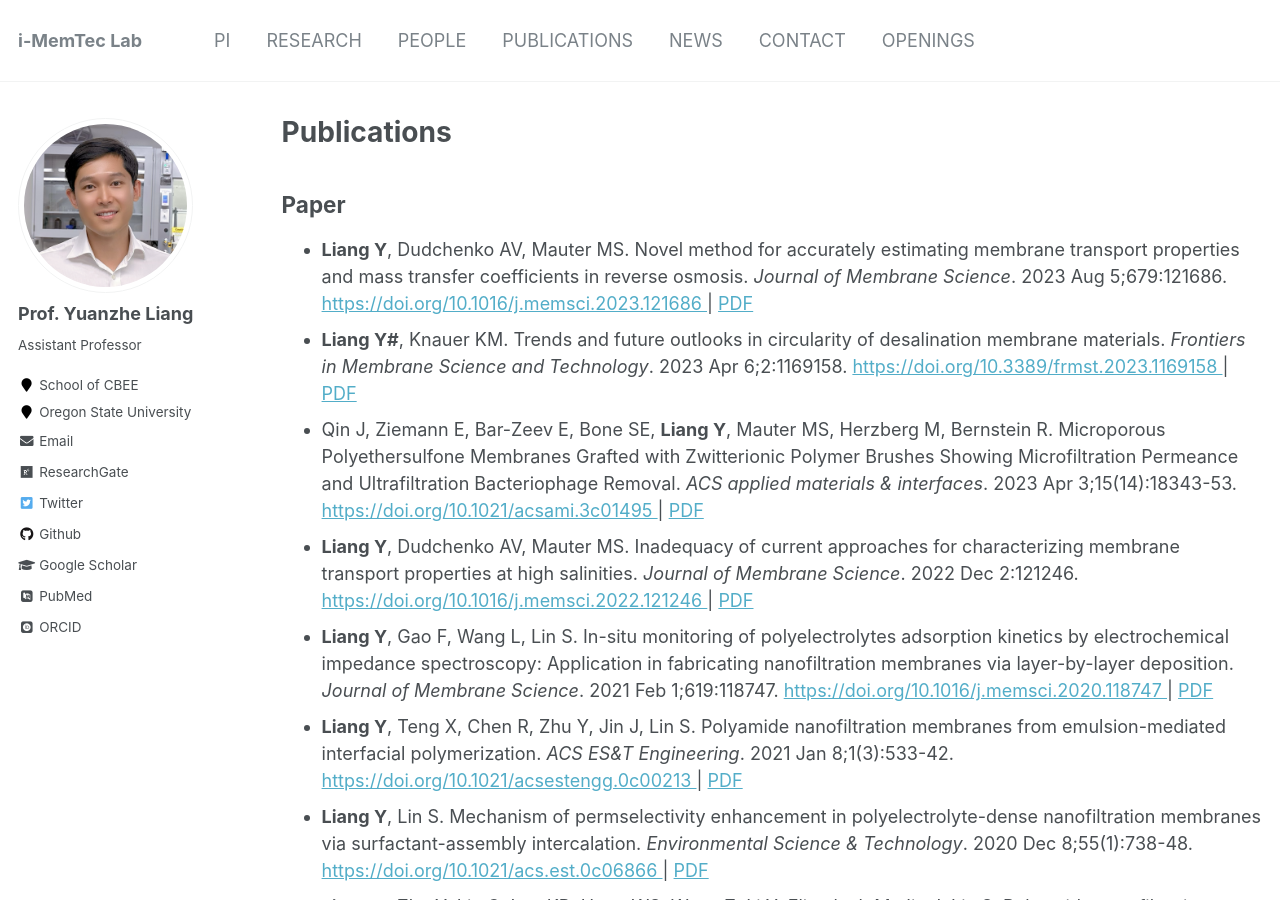
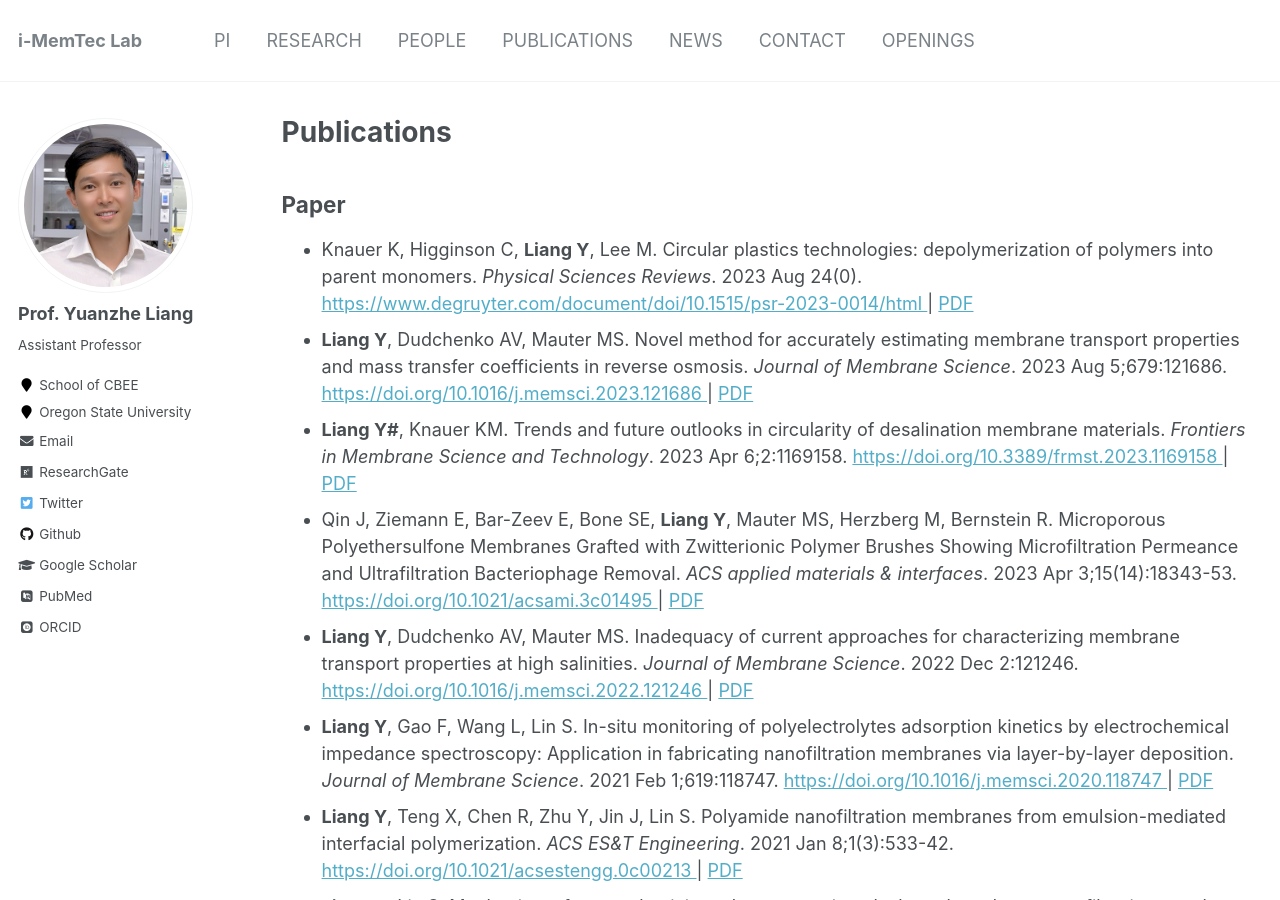
Before and after one commit to yuanzheliang/yuanzheliang.github.io, a Jekyll site: the page built from _pages/publications.md, in a window 1280 px wide and 900 px high. Built offline with Jekyll 4.4.1, drawn with Linux system fonts in a browser that asks for light colours; some web fonts are replaced.

Commit message:
Update publications.md

```diff
--- a/_pages/publications.md
+++ b/_pages/publications.md
@@ -6,6 +6,8 @@ author_profile: true
 ---
 
 ## Paper
+* Knauer K, Higginson C, **Liang Y**, Lee M. Circular plastics technologies: depolymerization of polymers into parent monomers. *Physical Sciences Reviews*. 2023 Aug 24(0).
+  <a href="https://www.degruyter.com/document/doi/10.1515/psr-2023-0014/html"> https://www.degruyter.com/document/doi/10.1515/psr-2023-0014/html </a> | [PDF](https://yuanzheliang.github.io/files/psr2023.pdf)
 * **Liang Y**, Dudchenko AV, Mauter MS. Novel method for accurately estimating membrane transport properties and mass transfer coefficients in reverse osmosis. *Journal of Membrane Science*. 2023 Aug 5;679:121686.
   <a href="https://doi.org/10.1016/j.memsci.2023.121686"> https://doi.org/10.1016/j.memsci.2023.121686 </a> | [PDF](https://yuanzheliang.github.io/files/jms2023.pdf)
 * **Liang Y#**, Knauer KM. Trends and future outlooks in circularity of desalination membrane materials. *Frontiers in Membrane Science and Technology*. 2023 Apr 6;2:1169158.
```
